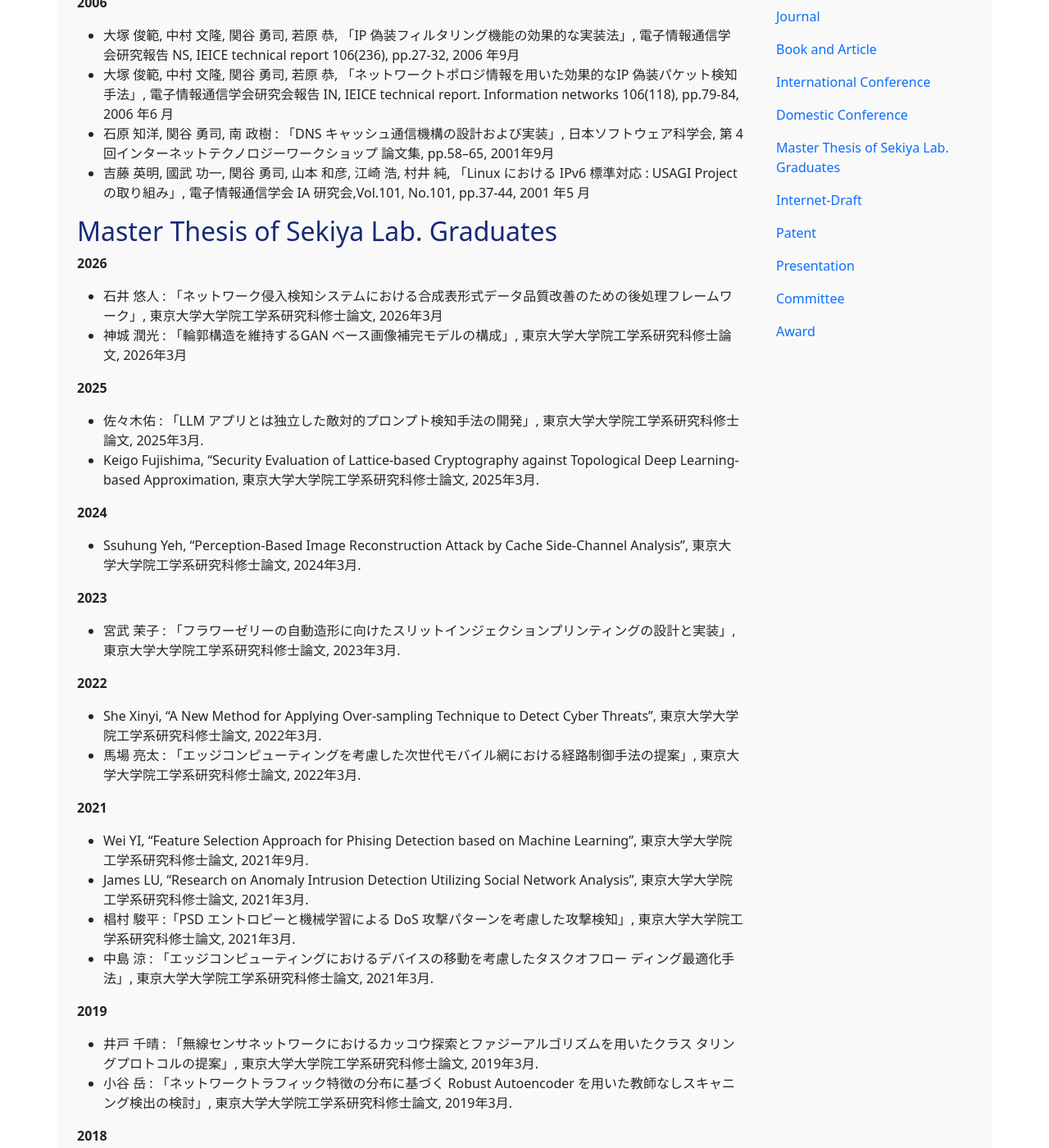
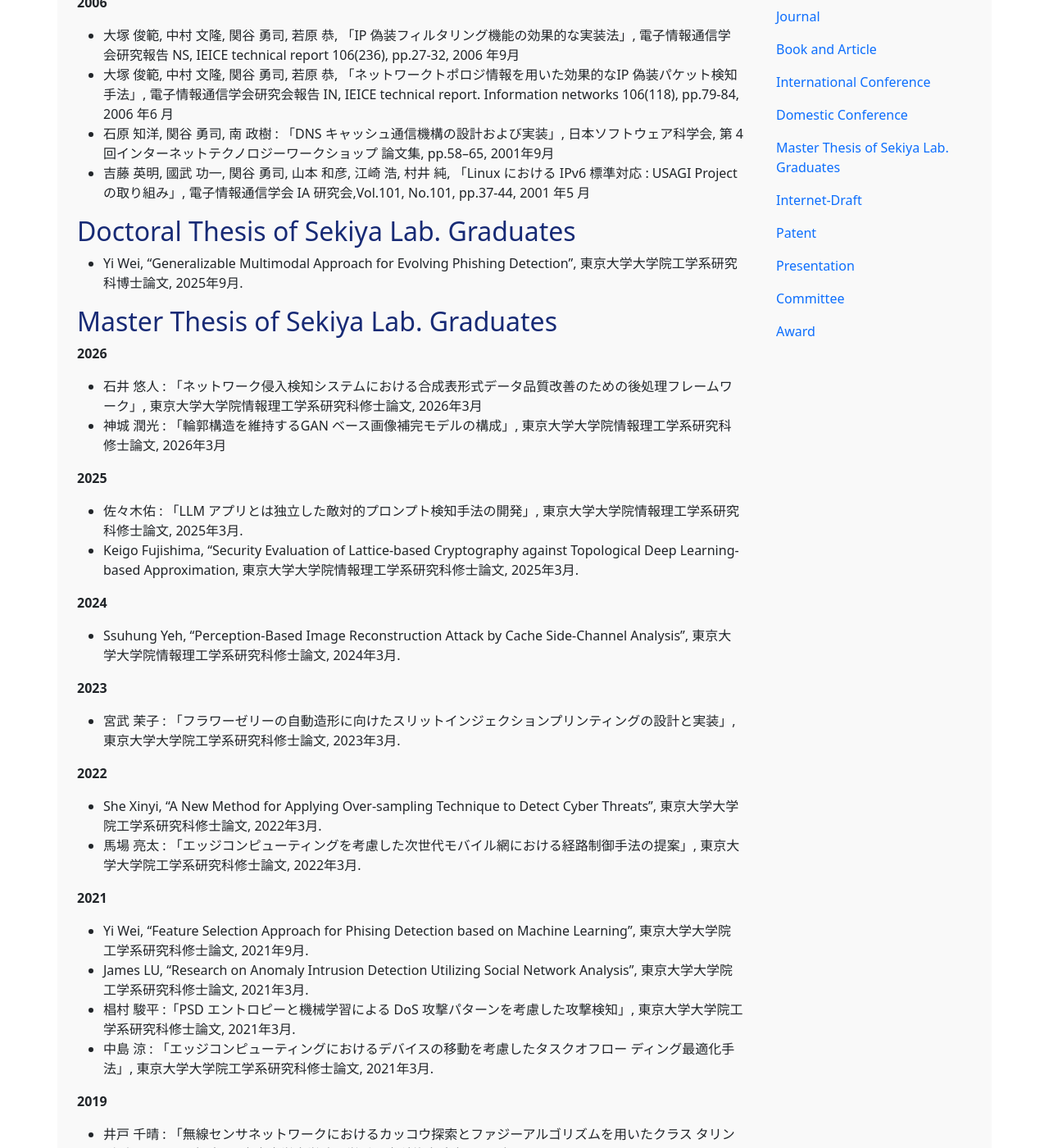
Before and after one commit to sekiya-lab/sekiya-lab.github.io, a Jekyll site: the page built from publications.md, in a window 1280 px wide and 1400 px high, scrolled down 15951 px. Shown: the whole window at 82% size. Built offline with Jekyll 4.4.1, drawn with Linux system fonts in a browser that asks for light colours.

Commit message:
Doctoral thesis.

```diff
--- a/publications.md
+++ b/publications.md
@@ -385,21 +385,25 @@ permalink: /publications/
 - 石原 知洋, 関谷 勇司, 南 政樹 : 「DNS キャッシュ通信機構の設計および実装」, 日本ソフトウェア科学会, 第 4 回インターネットテクノロジーワークショップ 論文集, pp.58–65, 2001年9月
 - 吉藤 英明, 國武 功一, 関谷 勇司, 山本 和彦, 江崎 浩, 村井 純, 「Linux における IPv6 標準対応 : USAGI Project の取り組み」, 電子情報通信学会 IA 研究会,Vol.101, No.101, pp.37-44, 2001 年5 月
 
+## Doctoral Thesis of Sekiya Lab. Graduates
+
+- Yi Wei, "Generalizable Multimodal Approach for Evolving Phishing Detection", 東京大学大学院工学系研究科博士論文, 2025年9月.
+
 ## Master Thesis of Sekiya Lab. Graduates
 
 **2026**
 
-- 石井 悠人 : 「ネットワーク侵入検知システムにおける合成表形式データ品質改善のための後処理フレームワーク」, 東京大学大学院工学系研究科修士論文, 2026年3月
-- 神城 潤光 : 「輪郭構造を維持するGAN ベース画像補完モデルの構成」, 東京大学大学院工学系研究科修士論文, 2026年3月
+- 石井 悠人 : 「ネットワーク侵入検知システムにおける合成表形式データ品質改善のための後処理フレームワーク」, 東京大学大学院情報理工学系研究科修士論文, 2026年3月
+- 神城 潤光 : 「輪郭構造を維持するGAN ベース画像補完モデルの構成」, 東京大学大学院情報理工学系研究科修士論文, 2026年3月
 
 **2025**
 
-- 佐々木佑 : 「LLM アプリとは独立した敵対的プロンプト検知手法の開発」, 東京大学大学院工学系研究科修士論文, 2025年3月.
-- Keigo Fujishima, "Security Evaluation of Lattice-based Cryptography against Topological Deep Learning-based Approximation, 東京大学大学院工学系研究科修士論文, 2025年3月.
+- 佐々木佑 : 「LLM アプリとは独立した敵対的プロンプト検知手法の開発」, 東京大学大学院情報理工学系研究科修士論文, 2025年3月.
+- Keigo Fujishima, "Security Evaluation of Lattice-based Cryptography against Topological Deep Learning-based Approximation, 東京大学大学院情報理工学系研究科修士論文, 2025年3月.
 
 **2024**
 
-- Ssuhung Yeh, "Perception-Based Image Reconstruction Attack by Cache Side-Channel Analysis", 東京大学大学院工学系研究科修士論文, 2024年3月.
+- Ssuhung Yeh, "Perception-Based Image Reconstruction Attack by Cache Side-Channel Analysis", 東京大学大学院情報理工学系研究科修士論文, 2024年3月.
 
 **2023**
 
@@ -412,7 +416,7 @@ permalink: /publications/
 
 **2021**
 
-- Wei YI, “Feature Selection Approach for Phising Detection based on Machine Learning”, 東京大学大学院工学系研究科修士論文, 2021年9月.
+- Yi Wei, “Feature Selection Approach for Phising Detection based on Machine Learning”, 東京大学大学院工学系研究科修士論文, 2021年9月.
 - James LU, “Research on Anomaly Intrusion Detection Utilizing Social Network Analysis”, 東京大学大学院工学系研究科修士論文, 2021年3月.
 - 椙村 駿平 :「PSD エントロピーと機械学習による DoS 攻撃パターンを考慮した攻撃検知」, 東京大学大学院工学系研究科修士論文, 2021年3月.
 - 中島 涼 : 「エッジコンピューティングにおけるデバイスの移動を考慮したタスクオフロー ディング最適化手法」, 東京大学大学院工学系研究科修士論文, 2021年3月.
```
